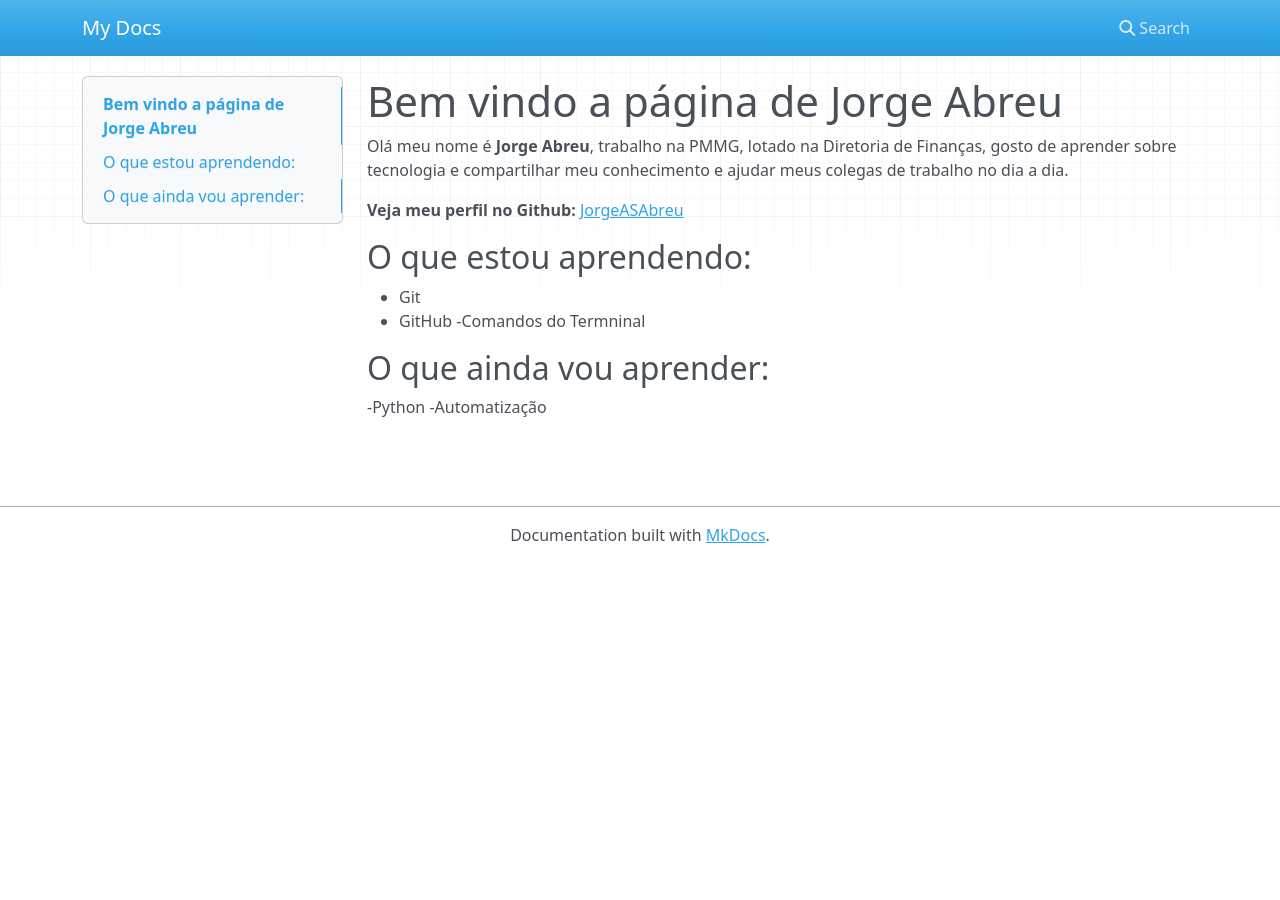
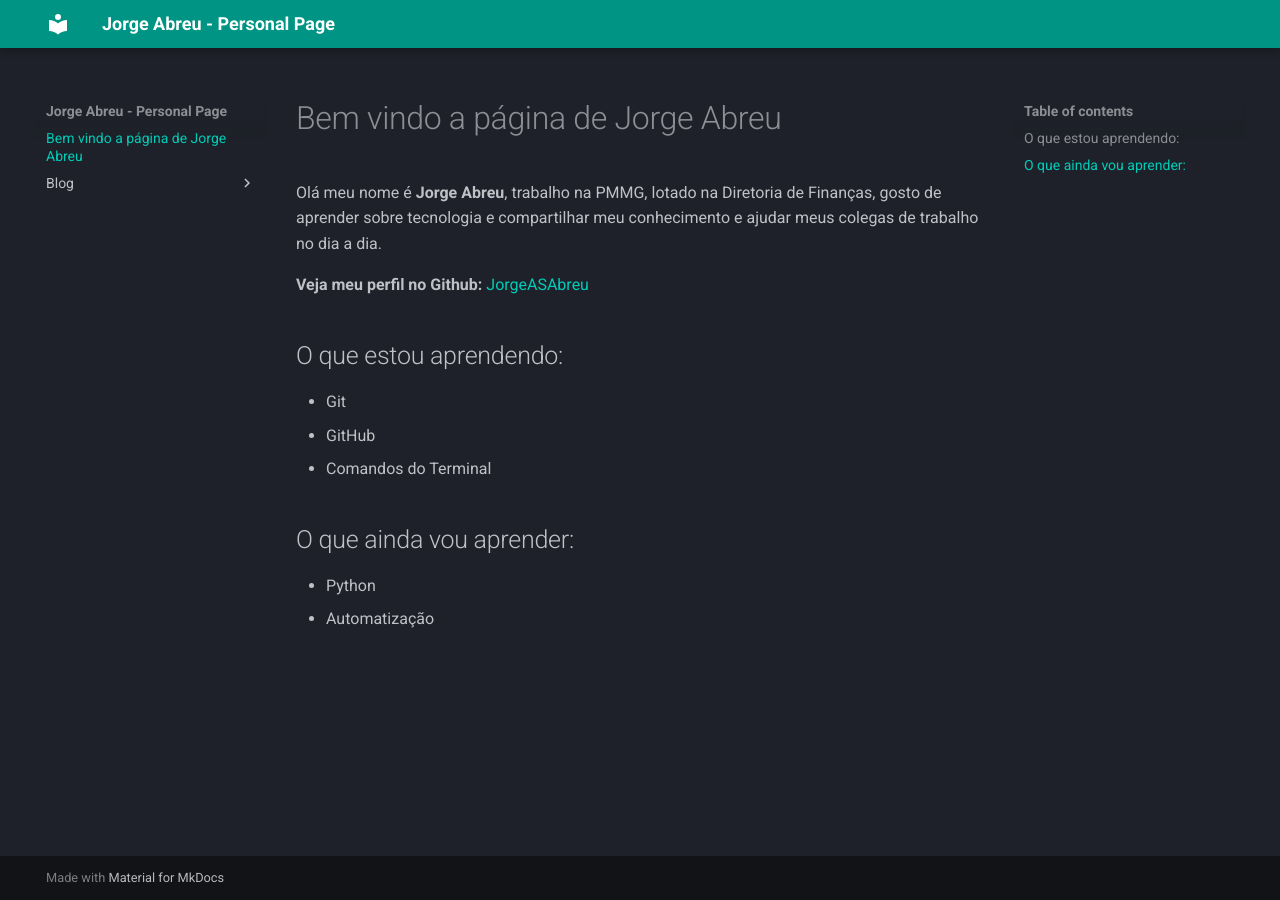
Before and after one commit to JorgeASAbreu/jorgeabreu, an MkDocs documentation site: the page built from docs/index.md, in a window 1280 px wide. Built offline with MkDocs 1.6.1 and Material for MkDocs 9.7.7, drawn with Linux system fonts in a browser that asks for light colours; nearby versions of some CDN libraries.

Commit message:
Customiza página com Materil for mkdocs

```diff
--- a/docs/index.md
+++ b/docs/index.md
@@ -7,9 +7,9 @@ Olá meu nome é **Jorge Abreu**, trabalho na PMMG, lotado na Diretoria de Finan
 ## O que estou aprendendo:
 - Git
 - GitHub
--Comandos do Termninal
+- Comandos do Terminal
 
 ## O que ainda vou aprender:
 
--Python
--Automatização
+- Python
+- Automatização
--- a/mkdocs.yml
+++ b/mkdocs.yml
@@ -1 +1,14 @@
-site_name: My Docs
+site_name: Jorge Abreu - Personal Page
+site_url: https://mydomain.org/mysite
+theme:
+  name: material
+  palette:
+    scheme: slate
+    primary: teal
+    accent: red
+  font:
+    text: Roboto
+    code: Roboto Mono
+
+plugins:
+  - blog
--- a/pyproject.toml
+++ b/pyproject.toml
@@ -8,7 +8,8 @@ authors = [
 readme = "README.md"
 requires-python = ">=3.12"
 dependencies = [
-    "mkdocs (>=1.6.1,<2.0.0)"
+    "mkdocs (>=1.6.1,<2.0.0)",
+    "mkdocs-material (>=9.7.7,<10.0.0)"
 ]
 
 
```
Also changed, not shown: docs/blog/index.md (added, +1 -0 lines), 1 other file.
